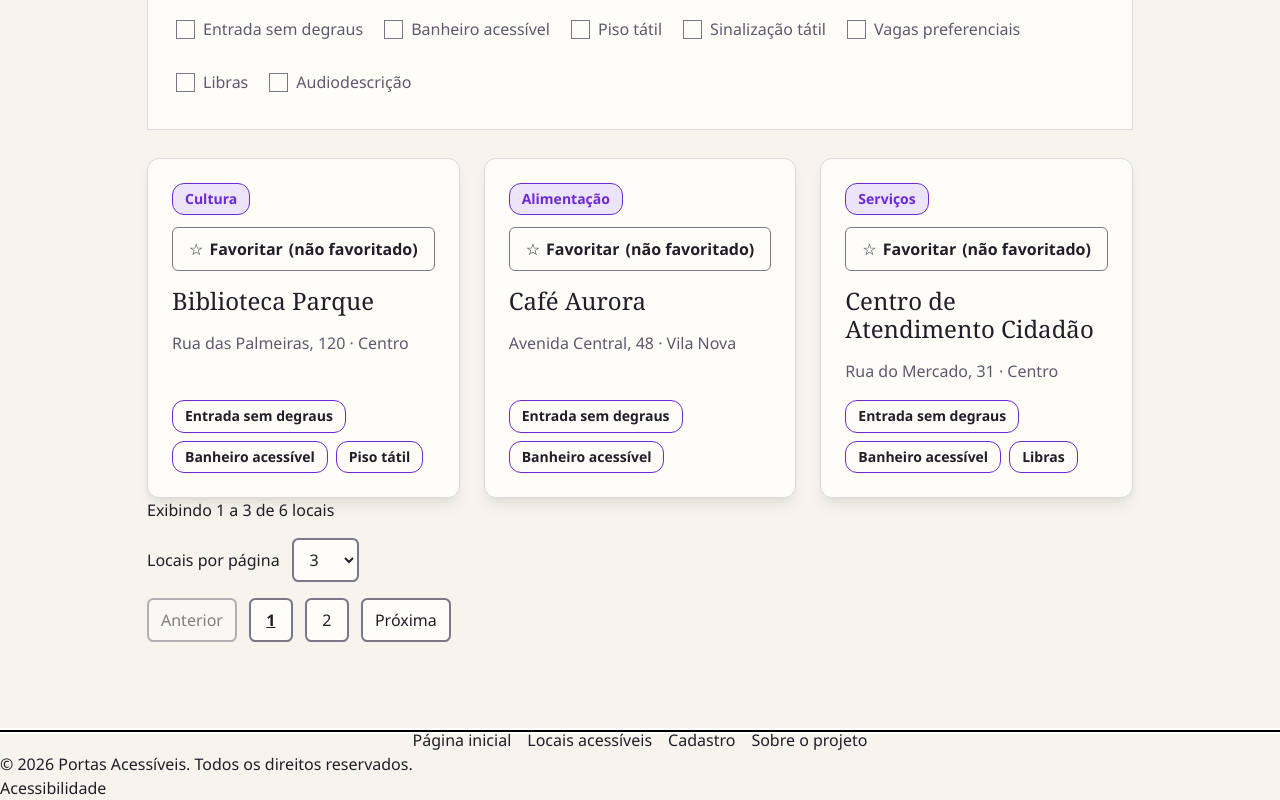
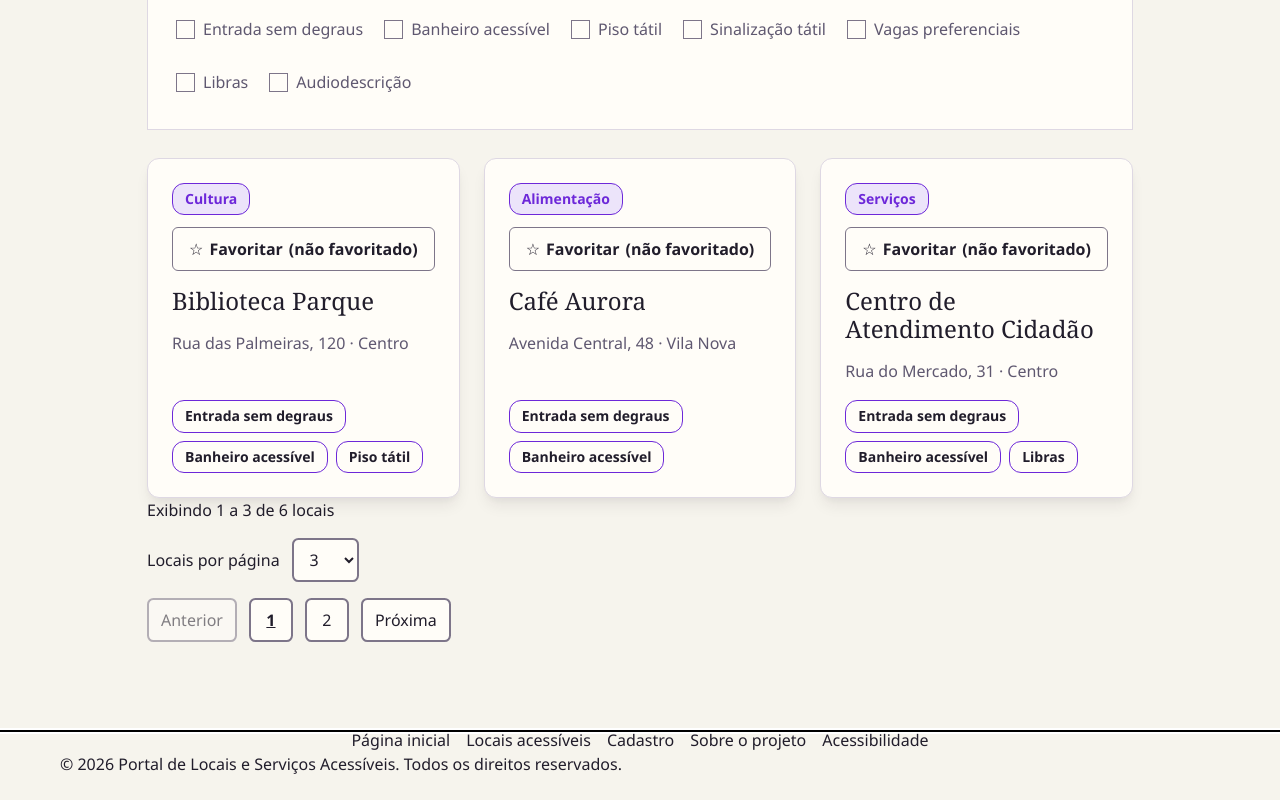
Before and after one commit to 1TDSPJ-26/portal-locais-acessiveis, a React (Vite) app: page /locais in a window 1280 px wide. Shown: the part 1161-1961 px from the top of the page. After the commit the page ends 1937 px from the top, so only its background shows below. Built offline with nearby package versions, Linux system fonts and the light colour scheme; a web font is replaced by a local one.

Commit message:
feat: organização do rodapé

```diff
--- a/src/components/Footer/index.tsx
+++ b/src/components/Footer/index.tsx
@@ -2,17 +2,20 @@ import { Link } from "react-router";
 
 export default function Footer() {
   return (
-    <footer>
-      <nav aria-label="Navegação do rodapé">
-        <Link to="/">Página inicial</Link>
-        <Link to="/locais">Locais acessíveis</Link>
-        <Link to="/cadastrar">Cadastro</Link>
-        <Link to="/sobre">Sobre o projeto</Link>
-      </nav>
+    <footer className="rodape">
+      <div className="app-shell rodape-conteudo">
+        <nav className="rodape-links" aria-label="Navegação do rodapé">
+          <Link to="/">Página inicial</Link>
+          <Link to="/locais">Locais acessíveis</Link>
+          <Link to="/cadastrar">Cadastro</Link>
+          <Link to="/sobre">Sobre o projeto</Link>
+          <Link to="/acessibilidade">Acessibilidade</Link>
+        </nav>
 
-      <p>&copy; 2026 Portas Acessíveis. Todos os direitos reservados.</p>
-
-      <Link to="/acessibilidade">Acessibilidade</Link>
+        <p className="rodape-direitos">
+          &copy; 2026 Portal de Locais e Serviços Acessíveis. Todos os direitos reservados.
+        </p>
+      </div>
     </footer>
   );
 }
```
